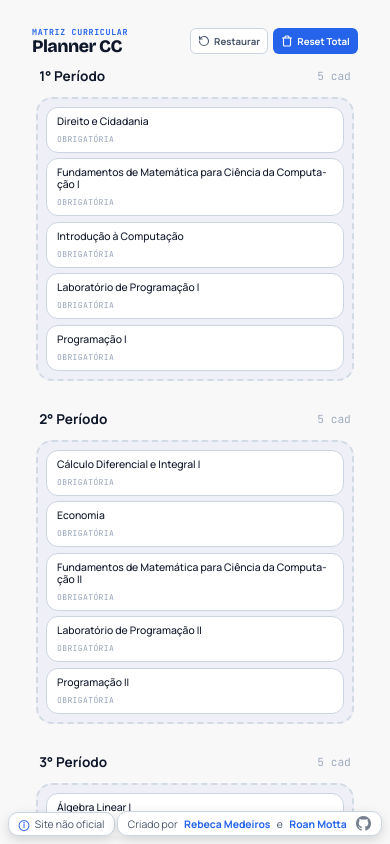
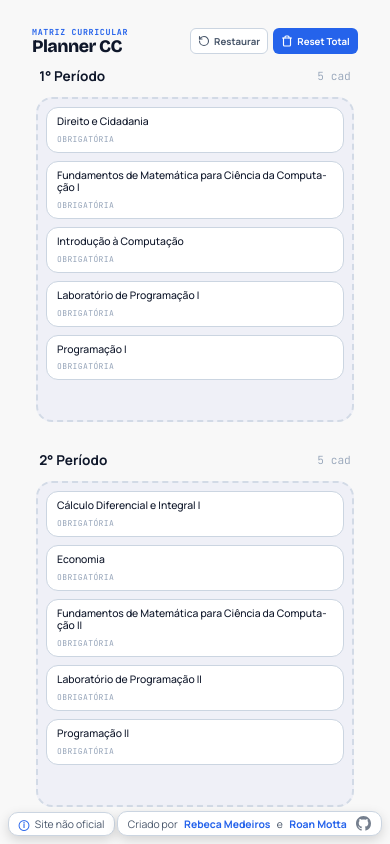
Before and after one commit to rebecamdrs/ufcg-cc-planner, a React (Vite) app: page / in a window 390 px wide. Built offline with nearby package versions, Linux system fonts and the light colour scheme; no server answers.

Commit message:
adiciona espaço cinza embaixo e link do site no README

```diff
--- a/src/components/ColunaPeriodo/coluna-periodo.css
+++ b/src/components/ColunaPeriodo/coluna-periodo.css
@@ -129,10 +129,14 @@
     }
 
     .coluna-periodo {
-        min-height: 80px !important;
         width: 100% !important;
         border-radius: 16px;
         padding: 0.5rem;
+        padding-bottom: 2.5rem !important;
+        min-height: 100px !important;
+        display: flex !important;
+        flex-direction: column !important;
+        gap: 0.5rem !important;
     }
 }
 
```
Also changed, not shown: 1 other file (tests, documents, lock files or other folders).
